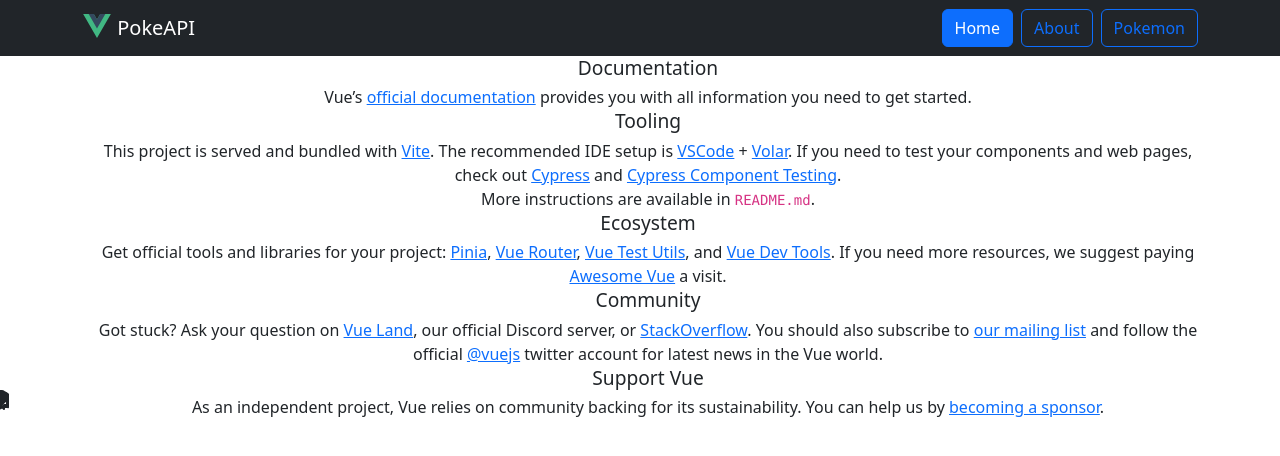
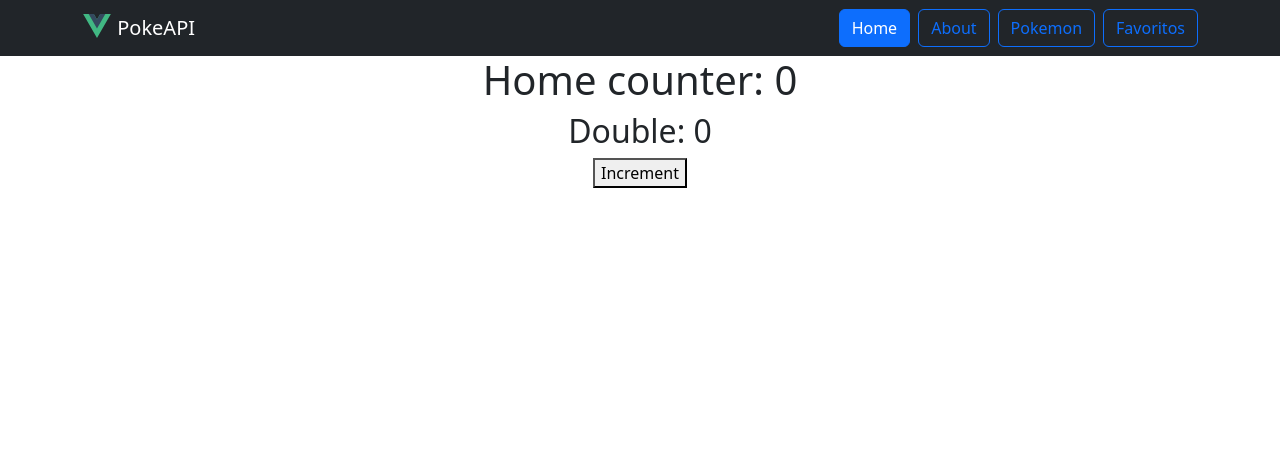
Before and after one commit to eduardo280198/vue-router-pokemon, a Vue app: page / in a window 1280 px wide. Shown: the top 456 px of the page. Built offline with nearby package versions, Linux system fonts and the light colour scheme.

Commit message:
Instalación de pinia y agregando la pestaña de favoritos

```diff
--- a/package.json
+++ b/package.json
@@ -9,6 +9,7 @@
   },
   "dependencies": {
     "axios": "^1.2.0",
+    "pinia": "^2.0.27",
     "vue": "^3.2.45",
     "vue-router": "^4.1.6"
   },
--- a/src/App.vue
+++ b/src/App.vue
@@ -15,7 +15,8 @@
       <div>
         <router-link class="btn btn-outline-primary me-2" to="/">Home</router-link>
         <router-link class="btn btn-outline-primary me-2" to="/about">About</router-link>
-        <router-link class="btn btn-outline-primary" to="/pokemons">Pokemon</router-link>
+        <router-link class="btn btn-outline-primary me-2" to="/pokemons">Pokemon</router-link>
+        <router-link class="btn btn-outline-primary" to="/favoritos">Favoritos</router-link>
       </div>
 
     </div>
--- a/src/main.js
+++ b/src/main.js
@@ -1,9 +1,13 @@
 import { createApp } from 'vue'
+import { createPinia } from 'pinia'
+
 import App from './App.vue'
 import router from './router'
 
 const app = createApp(App)
+const pinia = createPinia()
 
 app.use(router)
 
 app.mount('#app')
+app.use(pinia)
--- a/src/router/index.js
+++ b/src/router/index.js
@@ -28,6 +28,11 @@
       component: () => import('../views/PokeView.vue')
     },
     {
+      path:'/favoritos',
+      name:'favoritos',
+      component: () => import('../views/FavoritosView.vue')
+    },
+    {
       path:'/:pathMatch(.*)*',
       name: 'NotFound',
       component: () => import('../views/NotFoundView.vue')
--- /dev/null
+++ b/src/store/counter.js
@@ -0,0 +1,35 @@
+import {defineStore} from 'pinia';
+import {computed, ref} from "vue";
+
+export const useCounterStore = defineStore('counter', () => {
+
+    const count = ref(0);
+
+    const increment = () => count.value ++;
+
+    const double = computed( () => count.value * 2);
+
+    return{
+        count,
+        increment,
+        double
+    }
+});
+
+/*
+export const useCounterStore = defineStore('counter', {
+    // state == data (variables? / lo que se mostrara en la pantalla)
+    state: () => ({
+        count: 0,
+    }),
+    // actions == methods
+    actions:{
+        increment() {
+            this.count++;
+        },
+    },
+    // getters == computed (transforma la variable o hace algun tipo de calculo antes de retornarla)
+    getters: {
+        double: (state) => state.count * 2,
+    },
+});*/
--- /dev/null
+++ b/src/store/favoritos.js
@@ -0,0 +1,16 @@
+import {defineStore} from 'pinia'
+import {ref} from "vue";
+
+export const useFavoritosStore = defineStore('favoritos', () =>{
+
+    const favoritos = ref([]);
+
+    const add = (poke) => {
+        favoritos.value.push(poke);
+    }
+
+    return{
+        favoritos,
+        add,
+    }
+});
--- /dev/null
+++ b/src/views/FavoritosView.vue
@@ -0,0 +1,21 @@
+<script setup>
+  import {useFavoritosStore} from '@/store/favoritos.js'
+  import {storeToRefs} from "pinia";
+
+  const useFavoritos = useFavoritosStore();
+
+  const {favoritos} =storeToRefs(useFavoritos)
+
+</script>
+
+<template>
+  <h1>Favoritos</h1>
+  <p v-if="favoritos.length === 0">Sin favoritos :'(</p>
+
+  <ul class="list-group" v-else>
+    <li class="list-group-item"
+      v-for= "poke in favoritos"
+      :key = "poke.id"
+    >{{poke.name}}</li>
+  </ul>
+</template>
--- a/src/views/HomeView.vue
+++ b/src/views/HomeView.vue
@@ -1,9 +1,17 @@
 <script setup>
-import TheWelcome from '../components/TheWelcome.vue'
+  import {useCounterStore} from '@/store/counter.js';
+  import {storeToRefs} from 'pinia';
+
+  const useCounter = useCounterStore();
+
+  const {increment} = useCounter;
+  const {count, double} = storeToRefs(useCounter)
 </script>
 
 <template>
   <main>
-    <TheWelcome />
+    <h1>Home counter: {{count}}</h1>
+    <h2>Double: {{double}}</h2>
+    <button @click="increment">Increment</button>
   </main>
 </template>
--- a/src/views/PokeView.vue
+++ b/src/views/PokeView.vue
@@ -1,5 +1,6 @@
 <script setup>
   import {useRoute, useRouter} from 'vue-router';
+  import {useFavoritosStore} from '@/store/favoritos.js'
 
   import {useGetData} from '@/composables/getData';
 
@@ -7,6 +8,9 @@
 
   const route = useRoute();
   const router = useRouter();
+  const useFavoritos = useFavoritosStore();
+
+  const {add} = useFavoritos;
 
   const back = () => {
     router.push('/pokemons');
@@ -25,6 +29,7 @@
     <h1>Poke name: {{$route.params.pokeName}}</h1>
     <img :src="data.sprites?.front_default" alt="Sprite de enfrente">
     <img :src="data.sprites?.back_default" alt="Sprite de atras">
+    <button class="btn btn-primary mb-2" @click="add(data)">Agregar Favoritos</button>
   </div>
 
   <button @click="back" class="btn btn-outline-primary">Volver</button>
```
Also changed, not shown: 1 other file (tests, documents, lock files or other folders).
